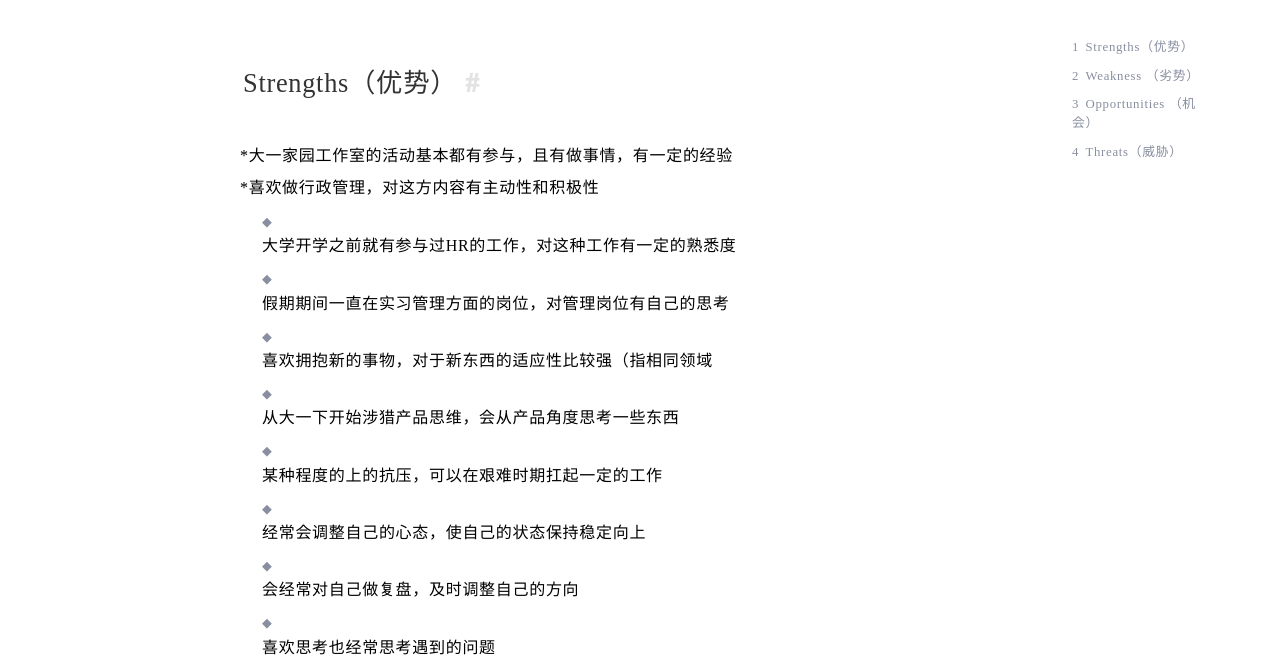
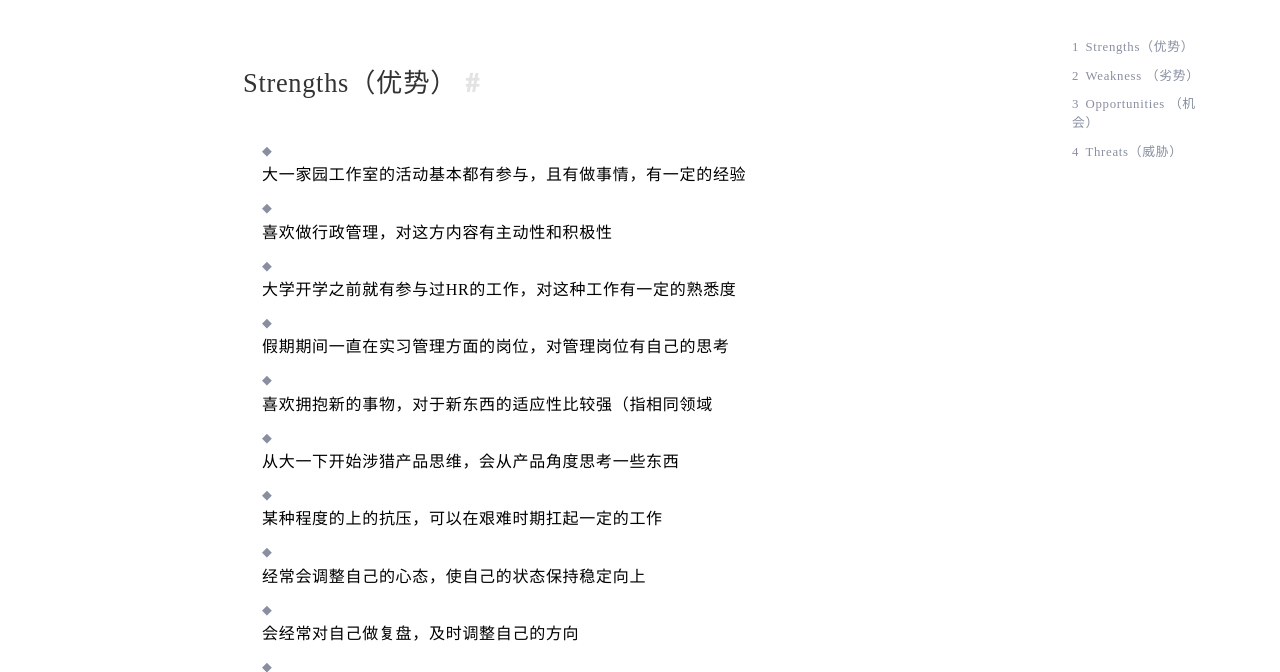
Before and after one commit to amucuisile/blog.github.io, a plain HTML site: page 2022/08/26/自我SWOT分析（2022年版）/index.html in a window 1280 px wide. Shown: the part 281-953 px from the top of the page. Drawn offline with nearby package versions, Linux system fonts and the light colour scheme; a web font is replaced by a local one.

Commit message:
Site updated: 2022-08-26 17:43:42

```diff
--- a/2022/08/26/自我SWOT分析（2022年版）/index.html
+++ b/2022/08/26/自我SWOT分析（2022年版）/index.html
@@ -113,9 +113,11 @@
       <div class="post-content-main animate__animated  animate__fadeInUp">
         <!-- top型目录 -->
 
-        <h2 id="Strengths（优势）"><a href="#Strengths（优势）" class="headerlink" title="Strengths（优势）"></a>Strengths（优势）</h2><p>*大一家园工作室的活动基本都有参与，且有做事情，有一定的经验</p>
-<p>*喜欢做行政管理，对这方内容有主动性和积极性</p>
-<ul>
+        <h2 id="Strengths（优势）"><a href="#Strengths（优势）" class="headerlink" title="Strengths（优势）"></a>Strengths（优势）</h2><ul>
+<li><p>大一家园工作室的活动基本都有参与，且有做事情，有一定的经验</p>
+</li>
+<li><p>喜欢做行政管理，对这方内容有主动性和积极性</p>
+</li>
 <li><p>大学开学之前就有参与过HR的工作，对这种工作有一定的熟悉度</p>
 </li>
 <li><p>假期期间一直在实习管理方面的岗位，对管理岗位有自己的思考</p>
```
